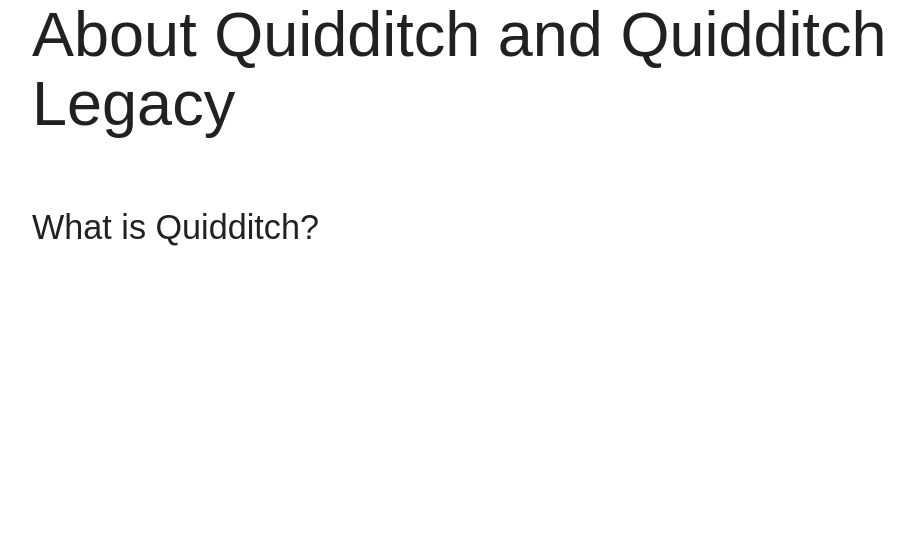
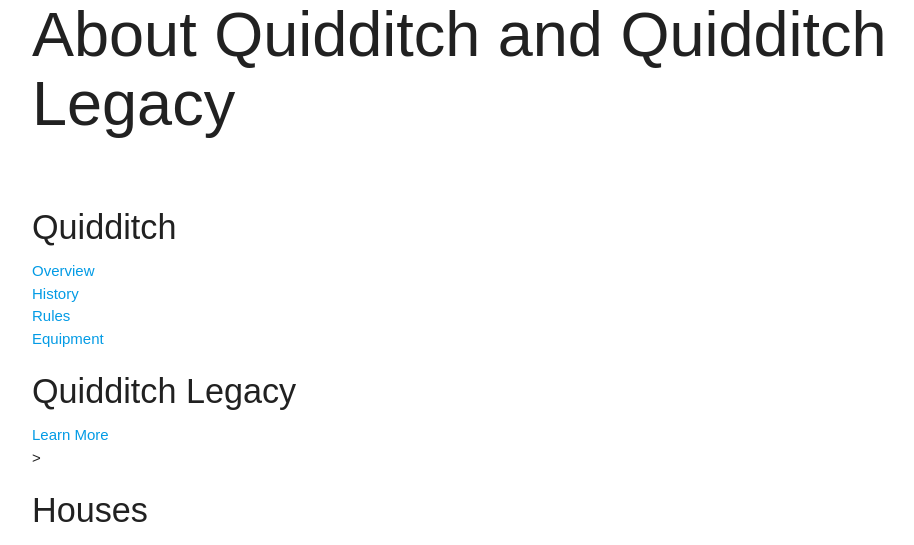
Before and after one commit to SungMK/Quidditch-Legacy, a Django app: page /about/ in a window 1280 px wide. Shown: the part 106-651 px from the top of the page, without its empty margins (160-1074 px from the left). Run offline with Django 4.2, Linux system fonts and the light colour scheme; some web fonts are replaced.

Commit message:
update and stylize About page

```diff
--- a/main_app/templates/about.html
+++ b/main_app/templates/about.html
@@ -4,6 +4,39 @@
 
 <h1 class="hogwarts">About Quidditch and Quidditch Legacy</h1>
 <br>
-<h4>What is Quidditch?</h4>
+
+<h4>Quidditch</h4>
+<div>
+    <a href="https://harrypotter.fandom.com/wiki/Quidditch">Overview</a>
+</div>
+<div>
+    <a href="https://harrypotter.fandom.com/wiki/Quidditch#History">History</a>
+</div>
+<div>
+    <a href="https://harrypotter.fandom.com/wiki/Quidditch#Rules">Rules</a>
+</div>
+<div>
+    <a href="https://harrypotter.fandom.com/wiki/Quidditch#Equipment">Equipment</a>
+</div>
+
+<h4>Quidditch Legacy</h4>
+<div>
+    <a href="https://github.com/SungMK/Quidditch-Legacy">Learn More</a>
+</div>>
+
+<h4>Houses</h4>
+<div class="carousel">
+    <a class="carousel-item" href="https://harrypotter.fandom.com/wiki/Gryffindor"><img src="https://static.wikia.nocookie.net/harrypotter/images/b/b1/Gryffindor_ClearBG.png/revision/latest/scale-to-width-down/1000?cb=20190222162949"></a>
+    <a class="carousel-item" href="https://harrypotter.fandom.com/wiki/Hufflepuff"><img src="https://static.wikia.nocookie.net/harrypotter/images/0/06/Hufflepuff_ClearBG.png/revision/latest?cb=20161020182518"></a>
+    <a class="carousel-item" href="https://harrypotter.fandom.com/wiki/Ravenclaw"><img src="https://static.wikia.nocookie.net/harrypotter/images/7/71/Ravenclaw_ClearBG.png/revision/latest?cb=20161020182442"></a>
+    <a class="carousel-item" href="https://harrypotter.fandom.com/wiki/Slytherin"><img src="https://static.wikia.nocookie.net/harrypotter/images/0/00/Slytherin_ClearBG.png/revision/latest?cb=20161020182557"></a>
+</div>
+
+<script>
+    document.addEventListener('DOMContentLoaded', function() {
+      const elems = document.querySelectorAll('.carousel');
+      const instances = M.Carousel.init(elems);
+    });
+</script>
 
 {% endblock %}
```
